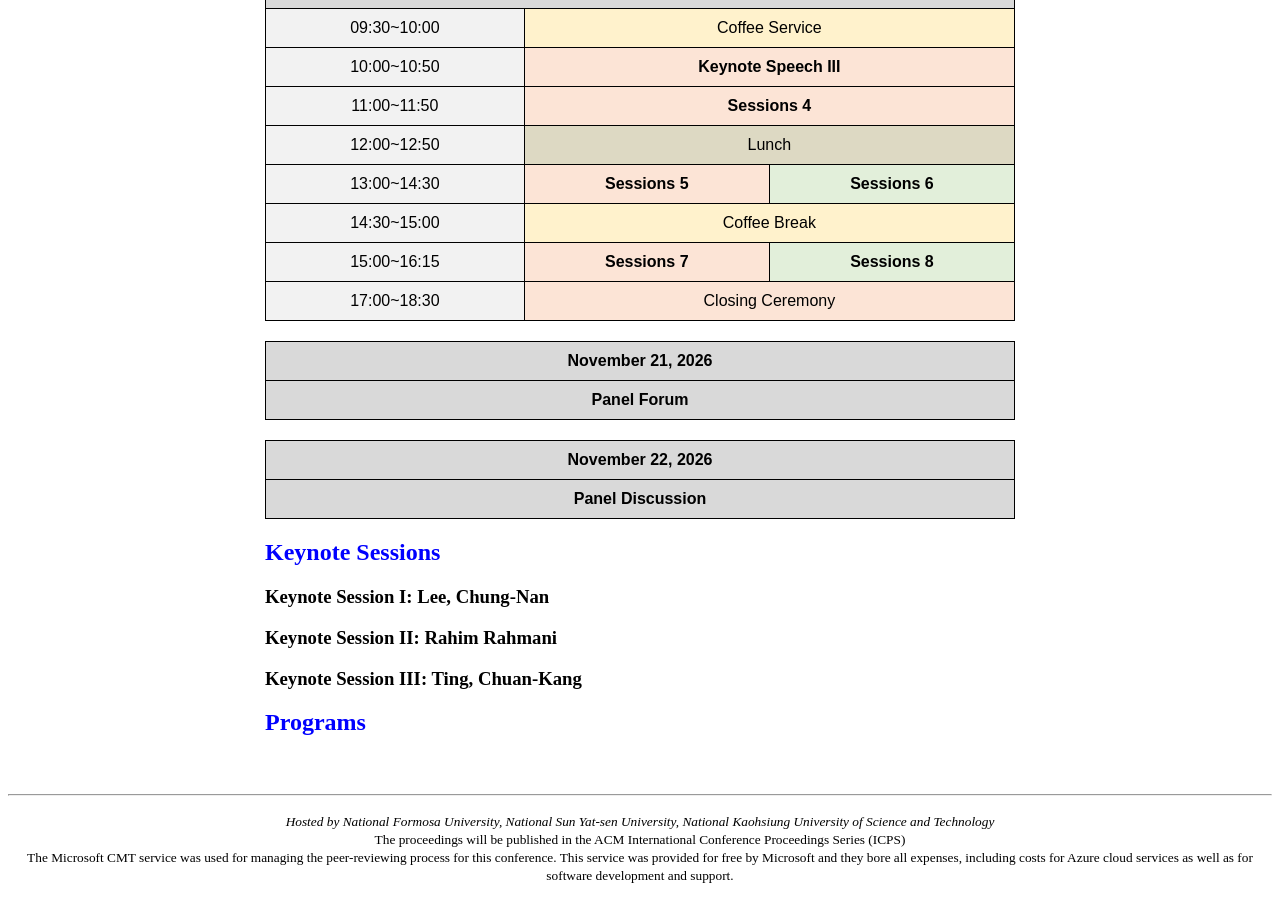
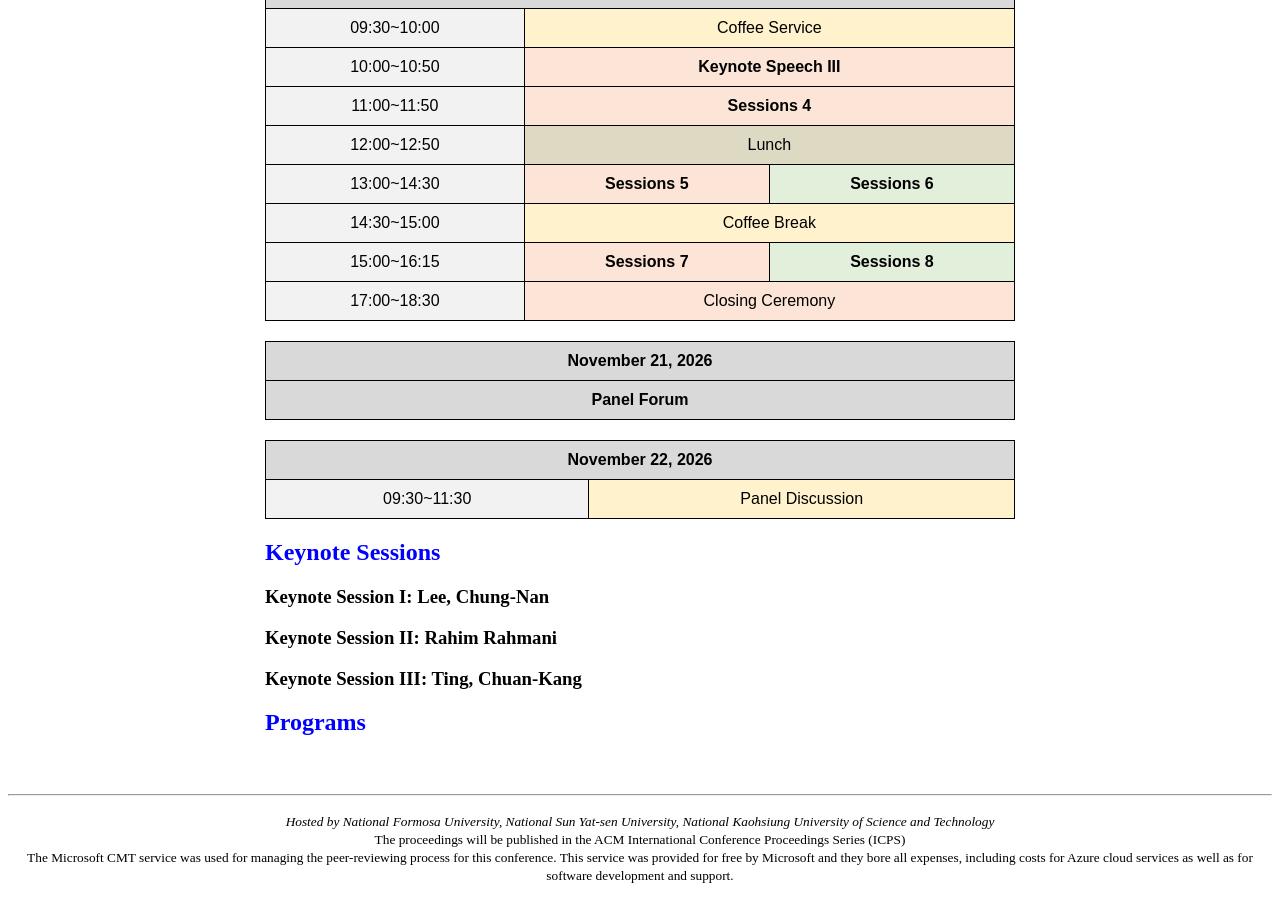
Before and after one commit to icea-conf/2026, a Jekyll site: the page built from program/index.html, in a window 1280 px wide and 900 px high, scrolled down 872 px. Built offline with Jekyll 4.4.1, drawn with Linux system fonts in a browser that asks for light colours.

Commit message:
Update index.html

```diff
--- a/program/index.html
+++ b/program/index.html
@@ -283,9 +283,15 @@ title: ICEA 2026
         <tr>
           <td colspan="2" class="header">November 22, 2026</td>
         </tr>
+         <tr>
+          <td class="time">09:30~11:30</td>
+          <td class="event-registration">Panel Discussion</td>
+        </tr>
+        <!--
         <tr>
           <td colspan="2" class="header">Panel Discussion</td>
         </tr>
+        -->
         </table>
       <!-- Session Information Tables End -->
 <!--
```
